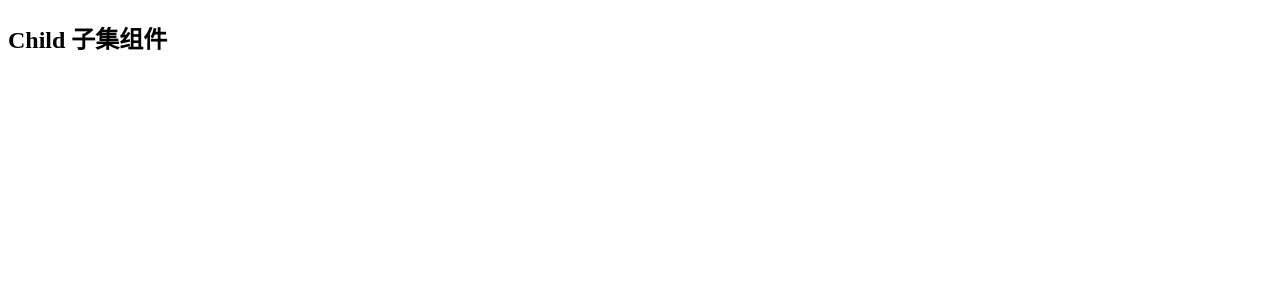
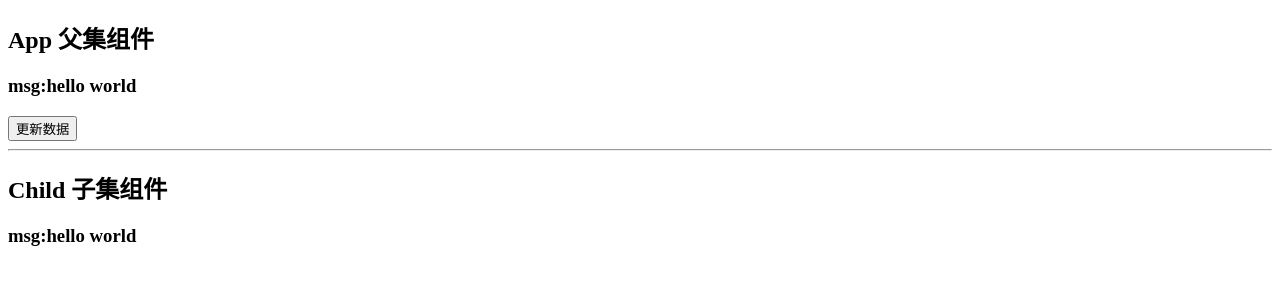
Before and after one commit to ever0o/vueLearn, a Vue app in the folder TypeScrip/04_vueStudy/my-project/: page / in a window 1280 px wide. Shown: the top 300 px of the page. Built offline with nearby package versions, Linux system fonts and the light colour scheme.

Commit message:
setup 细节问题

```diff
--- a/TypeScrip/04_vueStudy/my-project/src/App.vue
+++ b/TypeScrip/04_vueStudy/my-project/src/App.vue
@@ -1,14 +1,28 @@
 <template>
-    <h2>Child 子集组件</h2>
+    <h2>App 父集组件</h2>
+    <h3>msg:{{msg}}</h3>
+    <button @click="msg+='==='">更新数据</button>
+    <hr/>
+    <Child :msg="msg" />
 </template>
 
 <script lang="ts">
 
 import { defineComponent,reactive,ref } from 'vue';
+import Child from './components/Child.vue';
+
 
 //暴漏出去一个定义好的组件
 export default defineComponent({
-  name: 'Child',
+  name: 'App',
+  components: { Child },
 
+  setup(){
+    // 定义一个ref
+    const msg = ref('hello world')
+    return{
+      msg,
+    }
+  }
 });
 </script>
--- a/TypeScrip/04_vueStudy/my-project/src/components/Child.vue
+++ b/TypeScrip/04_vueStudy/my-project/src/components/Child.vue
@@ -1,12 +1,32 @@
 <template>
     <h2>Child 子集组件</h2>
+    <h3>msg:{{msg}}</h3>
 </template>
 
 <script lang="ts" >
+
 import {defineComponent} from 'vue'
-export default {
-    name: 'Child'
-}
+
+
+export default defineComponent({
+    name: 'Child',
+    props:['msg'],
+    //setup 细节问题
+    // setup 是在beforeCreate生命周期回调之前就执行了，而且就执行一次
+    // 由此可以推断出：setup在执行的时候，当前的组件还没有创建出来，也就意味着组件实例对象根本就不能用
+    // this 是 undefined，说明，就不能通过this再去调用data/computed/methods/props中的相关内容了
+    // 其实所有的composition API相关回调函数中也都不可以
+    beforeCreate(){
+        console.log('beforeCreate执行了')
+    },
+    // mounted(){},
+    setup(){
+        console.log('setup执行了',this)
+        return {
+            // setup 中一般都是返回一个对象，对象中的属性和方法都可以在HTML模板中直接使用
+        }
+    }
+})
 </script>
 
 <style>
```
